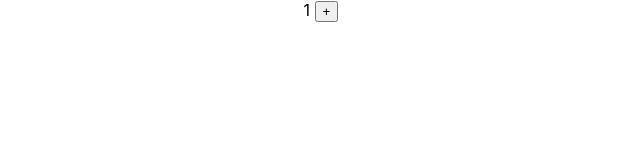
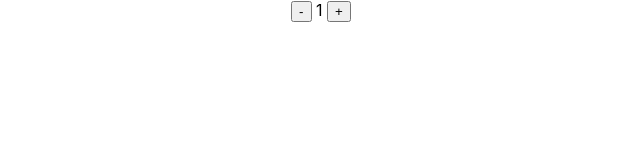
Before and after one commit to mdomeck/fizz-buzz-counter, a React (Create React App) app: page / in a window 1280 px wide. Shown: the top 160 px of the page, without its empty margins (319-959 px from the left). Built offline with nearby package versions, Linux system fonts and the light colour scheme.

Commit message:
renders a decrease button

```diff
--- a/src/App.js
+++ b/src/App.js
@@ -6,6 +6,7 @@ function App() {
 
   return (
     <div className="App">
+      <button role='decrease'>-</button>
       <span role='counter'> {counter} </span>
       <button role='increase' onClick={increase}>+</button>
     </div>
```
Also changed, not shown: 1 other file (tests, documents, lock files or other folders).
